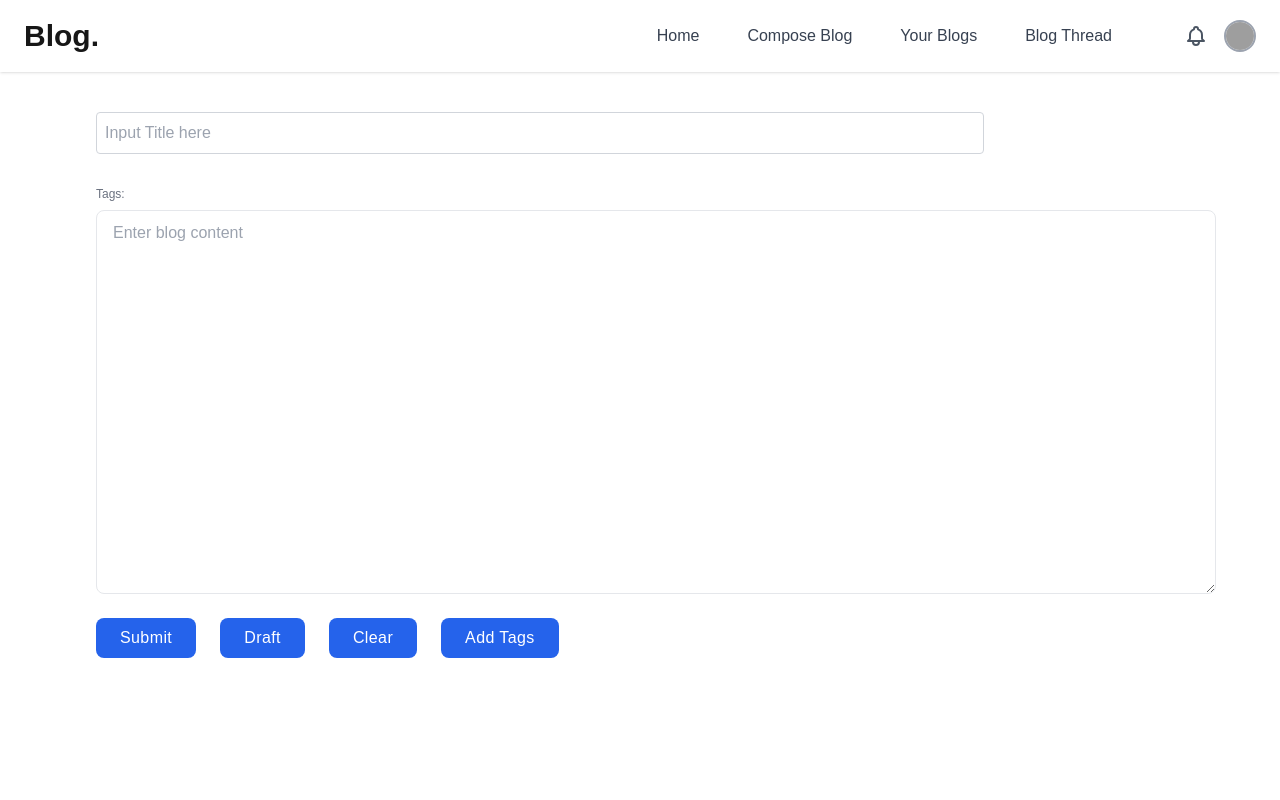
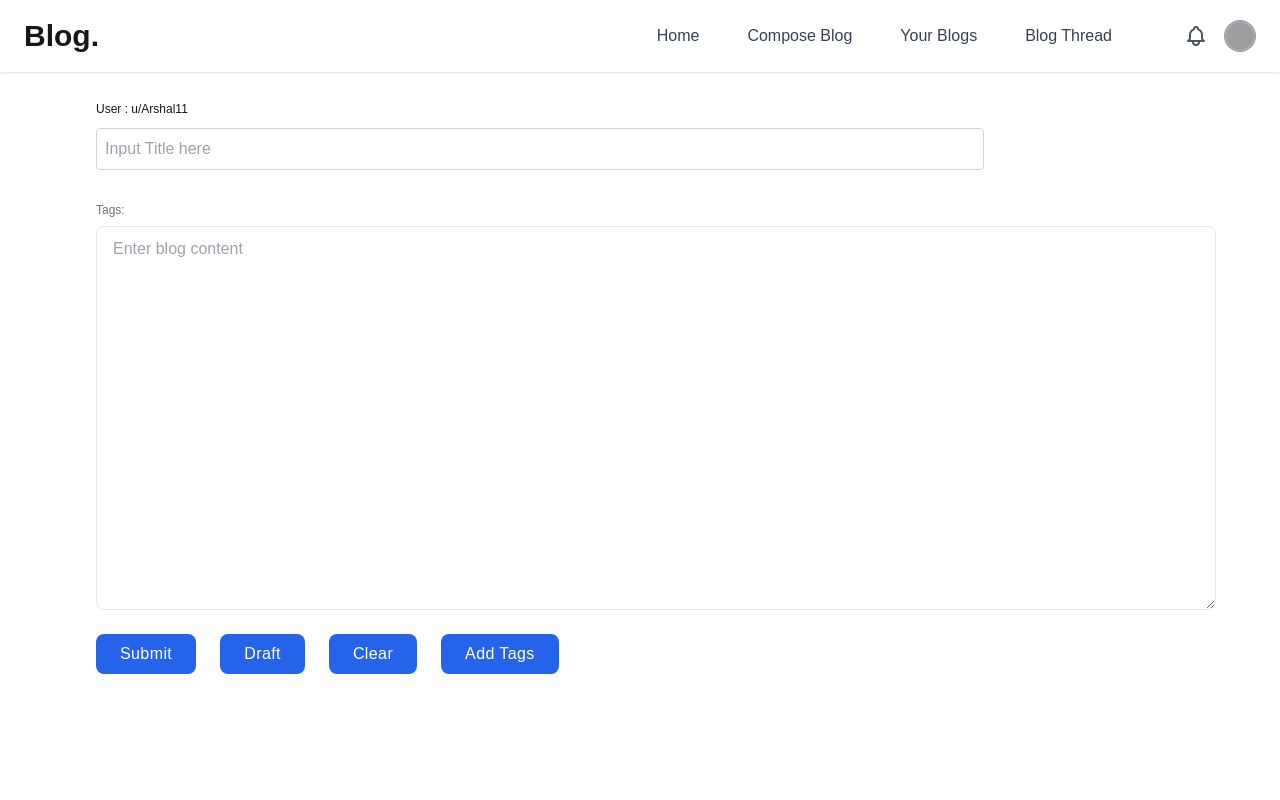
Before and after one commit to Arshal-Agarwal/blogging-platform-repo, a Next.js app: page /Pages/Compose in a window 1280 px wide. Shown: the top 800 px of the page. Built offline with nearby package versions, Linux system fonts and the light colour scheme; grey boxes are pictures that could not be loaded.

Commit message:
Minor changes to Compose
Added label containing essential : username and id

Minor changes to structure

Fixed an error regarding scroll

```diff
--- a/app/Pages/Compose/page.js
+++ b/app/Pages/Compose/page.js
@@ -36,7 +36,11 @@ export default function Compose() {
     }
 
     function onTagClick(){
+        setTimeout(() => {
+            tag_ref.current.scrollIntoView({ behavior: 'smooth', block: 'end' });
+        }, 0);
         setshowTagInput(true);
+
     }
 
 
@@ -60,12 +64,12 @@ export default function Compose() {
 
 
     return (
-        <div className=" min-w-64 pl-24">
-            <label htmlFor=""></label>
-            <input className="title w-3/4 p-2  border border-gray-300 rounded mt-10" ref={title_ref} type="text" value={Title} onChange={titleChange} placeholder='Input Title here' />
+        <div className=" min-w-64 mt-6 pl-24">
+            <label className='username text-xs' htmlFor="">User : u/Arshal11</label>
+            <input className="title w-3/4 p-2  border border-gray-300 rounded mt-2 block" ref={title_ref} type="text" value={Title} onChange={titleChange} placeholder='Input Title here' />
 
             <div className='pr-16 mt-8'>
-                <label htmlFor="Description" className="block text-xs text-gray-500 dark:text-gray-300">Tags: {Tags} </label>
+                <label htmlFor="Description" className="block text-xs text-gray-500 dark:text-gray-300">Tags:  </label>
 
                 <textarea ref={blog_ref} id="content" onChange={(e) => blogChange(e)} value={blogContent} placeholder="Enter blog content" className="block  mt-2  w-full  rounded-lg border border-gray-200 bg-white px-4 h-96 py-2.5 text-gray-700 focus:border-blue-400 focus:outline-none focus:ring focus:ring-blue-300 focus:ring-opacity-40 dark:border-gray-600  dark:text-gray-300 dark:focus:border-blue-300"></textarea>
             </div>
```
